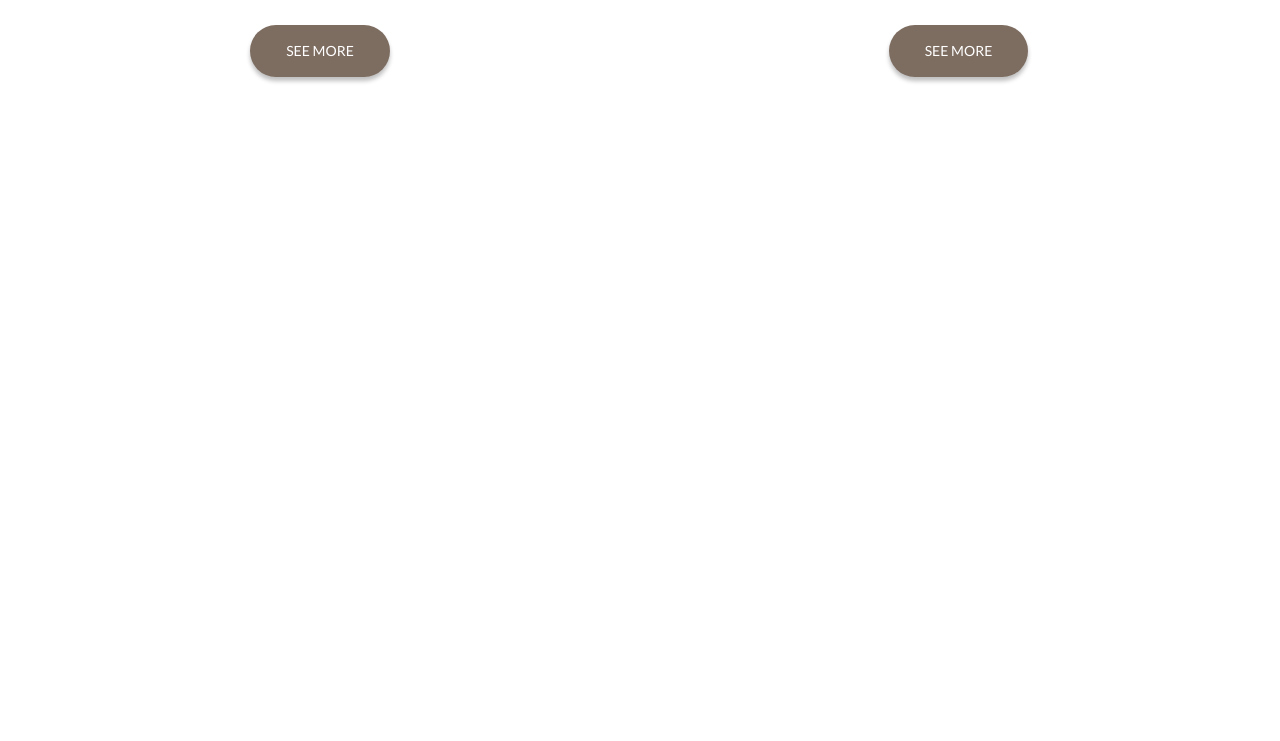
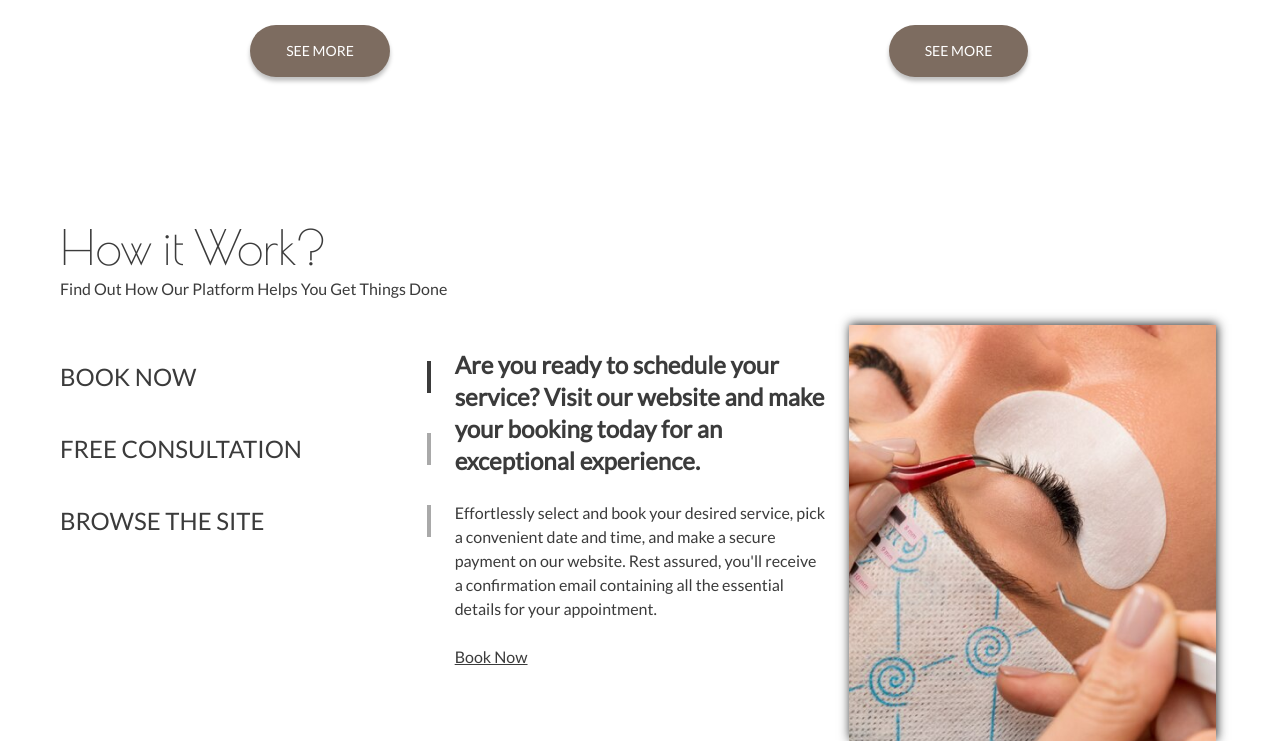
Before and after one commit to awais019/the-beauty-bar, a website: page src/index.html in a window 1280 px wide. Shown: the part 2583-3324 px from the top of the page. Before the commit the page ends 2832 px from the top, so only its background shows below. Drawn offline with nearby package versions, Linux system fonts and the light colour scheme.

Commit message:
Added how it work section.

```diff
--- a/src/index.html
+++ b/src/index.html
@@ -188,10 +188,10 @@
         </div>
       </section>
       <section class="py-28">
-        <h3 class="text-center font-logo-font text-shadow text-7xl">
+        <h2 class="text-center font-logo-font text-shadow text-7xl">
           Our Services
-        </h3>
-        <div class="flex py-8">
+        </h2>
+        <div class="flex pt-8">
           <div class="relative">
             <img src="../images/services1.png" alt="Lashes" />
             <div class="absolute inset-0 flex items-center justify-center">
@@ -226,6 +226,41 @@
           </div>
         </div>
       </section>
+      <section class="px-[60px]">
+        <div class="mb-6">
+          <h2 class="text-5xl leading-tight font-logo-font">How it Work?</h2>
+          <p>Find Out How Our Platform Helps You Get Things Done</p>
+        </div>
+        <div class="grid grid-cols-3 gap-6">
+          <div class="flex flex-col gap-10 py-9">
+            <p class="text-2xl border-r-4 border-black-olive">BOOK NOW</p>
+            <p class="text-2xl border-r-4 border-warm-gray">
+              FREE CONSULTATION
+            </p>
+            <p class="text-2xl border-r-4 border-warm-gray">BROWSE THE SITE</p>
+          </div>
+          <div class="py-6">
+            <p class="text-2xl font-bold">
+              Are you ready to schedule your service? Visit our website and make
+              your booking today for an exceptional experience.
+            </p>
+            <br />
+            <p>
+              Effortlessly select and book your desired service, pick a
+              convenient date and time, and make a secure payment on our
+              website. Rest assured, you'll receive a confirmation email
+              containing all the essential details for your appointment.
+            </p>
+            <br />
+            <a href="#" class="underline">Book Now</a>
+          </div>
+          <img
+            src="../images/how-it-work.png"
+            alt="how-it-work"
+            class="shadow-about1"
+          />
+        </div>
+      </section>
     </main>
   </body>
 </html>
--- a/tailwind.config.js
+++ b/tailwind.config.js
@@ -8,6 +8,7 @@ module.exports = {
         shadow: "#847366",
         "sonic-silver": "#767676",
         "deep-taupe": "#7D6C60",
+        "warm-gray": "#A9A9A9",
       },
       fontFamily: {
         "logo-font": ["'Poiret One'"],
```
Also changed, not shown: images/how-it-work.png (added), src/output.css.
